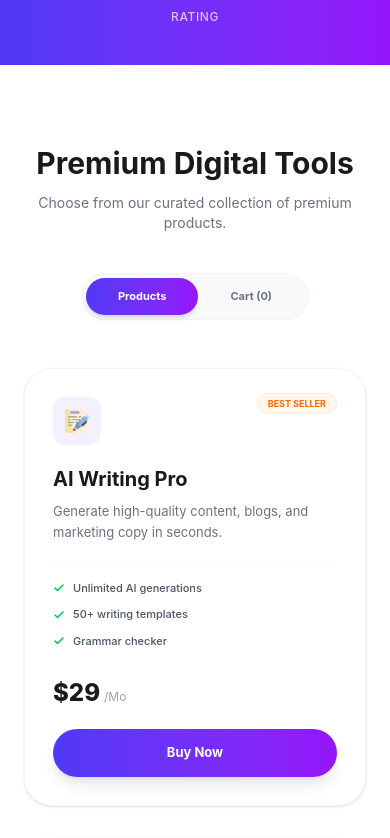
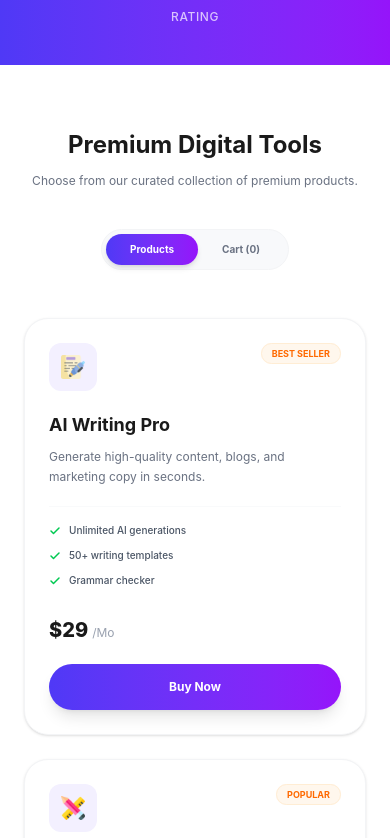
Before and after one commit to codewithjakaria/DigiTools-Platform, a React (Vite) app: page / in a window 390 px wide. Shown: the part 1186-2024 px from the top of the page. Built offline with nearby package versions, Linux system fonts and the light colour scheme.

Commit message:
main card section and json data section responsive

```diff
--- a/src/App.jsx
+++ b/src/App.jsx
@@ -296,55 +296,59 @@ function App() {
         </div>
       </section>
 
-      <section className="py-20 bg-white">
+      <section className="py-16 md:py-24 bg-white">
         <div className="max-w-7xl mx-auto px-6 text-center">
-          <h2 className="text-3xl font-bold mb-3">Premium Digital Tools</h2>
-          <p className="text-gray-500 mb-10 text-sm">
+          <h2 className="text-2xl md:text-4xl font-bold mb-3">
+            Premium Digital Tools
+          </h2>
+          <p className="text-gray-500 mb-10 text-xs md:text-sm">
             Choose from our curated collection of premium products.
           </p>
 
           <div className="inline-flex bg-[#F8F9FB] p-1 rounded-full mb-12 border border-gray-100">
             <button
               onClick={() => setActiveTab('products')}
-              className={`px-8 py-2.5 rounded-full text-[11px] font-bold transition-all ${activeTab === 'products' ? `${bgGradient} text-white shadow-md` : 'text-gray-500'}`}
+              className={`px-6 md:px-8 py-2 md:py-2.5 rounded-full text-[10px] md:text-[11px] font-bold transition-all ${activeTab === 'products' ? `${bgGradient} text-white shadow-md` : 'text-gray-500'}`}
             >
               Products
             </button>
             <button
               onClick={() => setActiveTab('cart')}
-              className={`px-8 py-2.5 rounded-full text-[11px] font-bold transition-all ${activeTab === 'cart' ? `${bgGradient} text-white shadow-md` : 'text-gray-500'}`}
+              className={`px-6 md:px-8 py-2 md:py-2.5 rounded-full text-[10px] md:text-[11px] font-bold transition-all ${activeTab === 'cart' ? `${bgGradient} text-white shadow-md` : 'text-gray-500'}`}
             >
               Cart ({cart.length})
             </button>
           </div>
 
           {activeTab === 'products' ? (
-            <div className="grid grid-cols-1 md:grid-cols-3 gap-8 text-left">
+            <div className="grid grid-cols-1 sm:grid-cols-2 lg:grid-cols-3 gap-6 md:gap-8 text-left">
               {products.map(product => (
                 <div
                   key={product.id}
-                  className="group bg-white border border-gray-100 rounded-[28px] p-7 shadow-sm hover:shadow-xl hover:-translate-y-1.5 transition-all duration-300 flex flex-col relative overflow-hidden"
+                  className="group bg-white border border-gray-100 rounded-[24px] md:rounded-[28px] p-6 md:p-7 shadow-sm hover:shadow-xl hover:-translate-y-1.5 transition-all duration-300 flex flex-col relative overflow-hidden"
                 >
-                  <div className="absolute top-5 right-7">
+                  <div className="absolute top-5 right-6 md:right-7">
                     <span className="text-[9px] font-bold uppercase px-2.5 py-1 rounded-full border bg-orange-50 text-orange-500 border-orange-100">
                       {product.tag}
                     </span>
                   </div>
-                  <div className="w-12 h-12 bg-[#F3F0FF] rounded-xl flex items-center justify-center mb-5 group-hover:scale-105 transition-transform">
+                  <div className="w-12 h-12 bg-[#F3F0FF] rounded-xl flex items-center justify-center mb-5">
                     <img
                       src={product.icon}
                       className="w-6 h-6 object-contain"
                     />
                   </div>
-                  <h3 className="text-xl font-bold mb-2">{product.name}</h3>
-                  <p className="text-gray-500 text-[13px] mb-5 leading-relaxed">
+                  <h3 className="text-lg md:text-xl font-bold mb-2">
+                    {product.name}
+                  </h3>
+                  <p className="text-gray-500 text-xs md:text-[13px] mb-5 leading-relaxed">
                     {product.description}
                   </p>
                   <div className="space-y-2.5 mb-7 pt-4 border-t border-gray-50">
                     {product.features.map((f, i) => (
                       <div
                         key={i}
-                        className="flex items-center gap-2 text-[11px] text-gray-600 font-medium"
+                        className="flex items-center gap-2 text-[10px] md:text-[11px] text-gray-600 font-medium"
                       >
                         <Check
                           size={12}
@@ -355,8 +359,8 @@ function App() {
                       </div>
                     ))}
                   </div>
-                  <div className="flex items-baseline gap-1 mb-5">
-                    <span className="text-2xl font-extrabold">
+                  <div className="flex items-baseline gap-1 mb-5 mt-auto">
+                    <span className="text-xl md:text-2xl font-extrabold">
                       ${product.price}
                     </span>
                     <span className="text-gray-400 text-xs">
@@ -365,7 +369,7 @@ function App() {
                   </div>
                   <button
                     onClick={() => addToCart(product)}
-                    className={`w-full py-3.5 ${bgGradient} text-white rounded-full font-bold text-[13px] shadow-lg hover:opacity-90 transition`}
+                    className={`w-full py-3.5 ${bgGradient} text-white rounded-full font-bold text-[12px] md:text-[13px] shadow-lg`}
                   >
                     Buy Now
                   </button>
@@ -373,8 +377,8 @@ function App() {
               ))}
             </div>
           ) : (
-            <div className="max-w-2xl mx-auto bg-white border border-gray-100 rounded-[28px] p-8 shadow-xl text-left">
-              <h3 className="text-xl font-bold mb-6 border-b pb-4">
+            <div className="max-w-2xl mx-auto bg-white border border-gray-100 rounded-[28px] p-6 md:p-8 shadow-xl text-left">
+              <h3 className="text-lg md:text-xl font-bold mb-6 border-b pb-4">
                 Your Cart
               </h3>
               {cart.length === 0 ? (
@@ -388,12 +392,14 @@ function App() {
                       key={index}
                       className="flex items-center justify-between p-4 bg-gray-50 rounded-xl border border-gray-100"
                     >
-                      <div className="flex items-center gap-4">
+                      <div className="flex items-center gap-3 md:gap-4">
                         <div className="w-10 h-10 bg-white rounded-lg flex items-center justify-center shadow-sm">
                           <img src={item.icon} className="w-5 h-5" />
                         </div>
                         <div>
-                          <p className="font-bold text-md">{item.name}</p>
+                          <p className="font-bold text-sm md:text-md">
+                            {item.name}
+                          </p>
                           <p className="text-xs text-[#4F39F6] font-bold">
                             ${item.price}
                           </p>
@@ -408,16 +414,16 @@ function App() {
                     </div>
                   ))}
                   <div className="flex justify-between items-center pt-6 border-t mt-6">
-                    <span className="text-lg font-bold text-gray-500">
+                    <span className="text-md md:text-lg font-bold text-gray-500">
                       Total:
                     </span>
-                    <span className="text-3xl font-extrabold">
+                    <span className="text-2xl md:text-3xl font-extrabold">
                       ${totalPrice}
                     </span>
                   </div>
                   <button
                     onClick={handleCheckout}
-                    className={`w-full py-4 mt-6 ${bgGradient} text-white rounded-full font-bold text-md shadow-xl`}
+                    className={`w-full py-4 mt-6 ${bgGradient} text-white rounded-full font-bold text-sm md:text-md shadow-xl`}
                   >
                     Proceed to Payment
                   </button>
```
